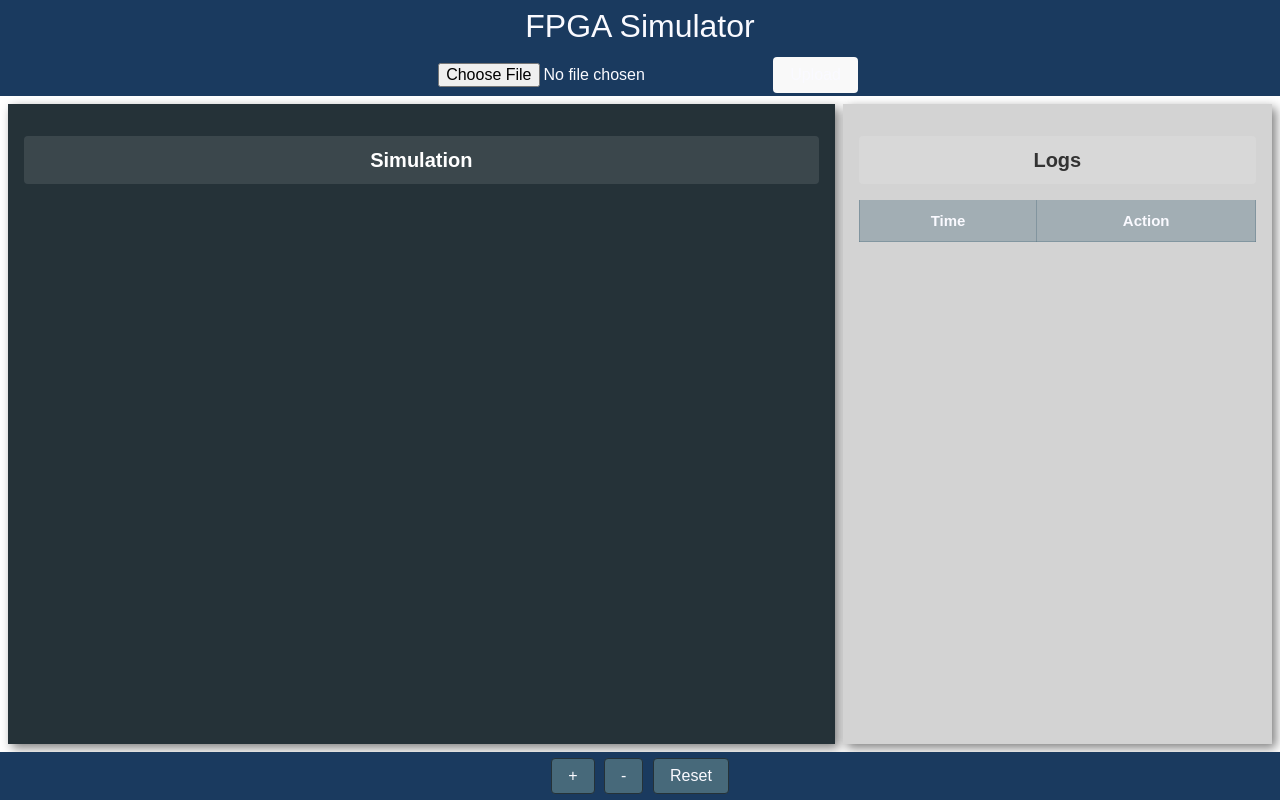
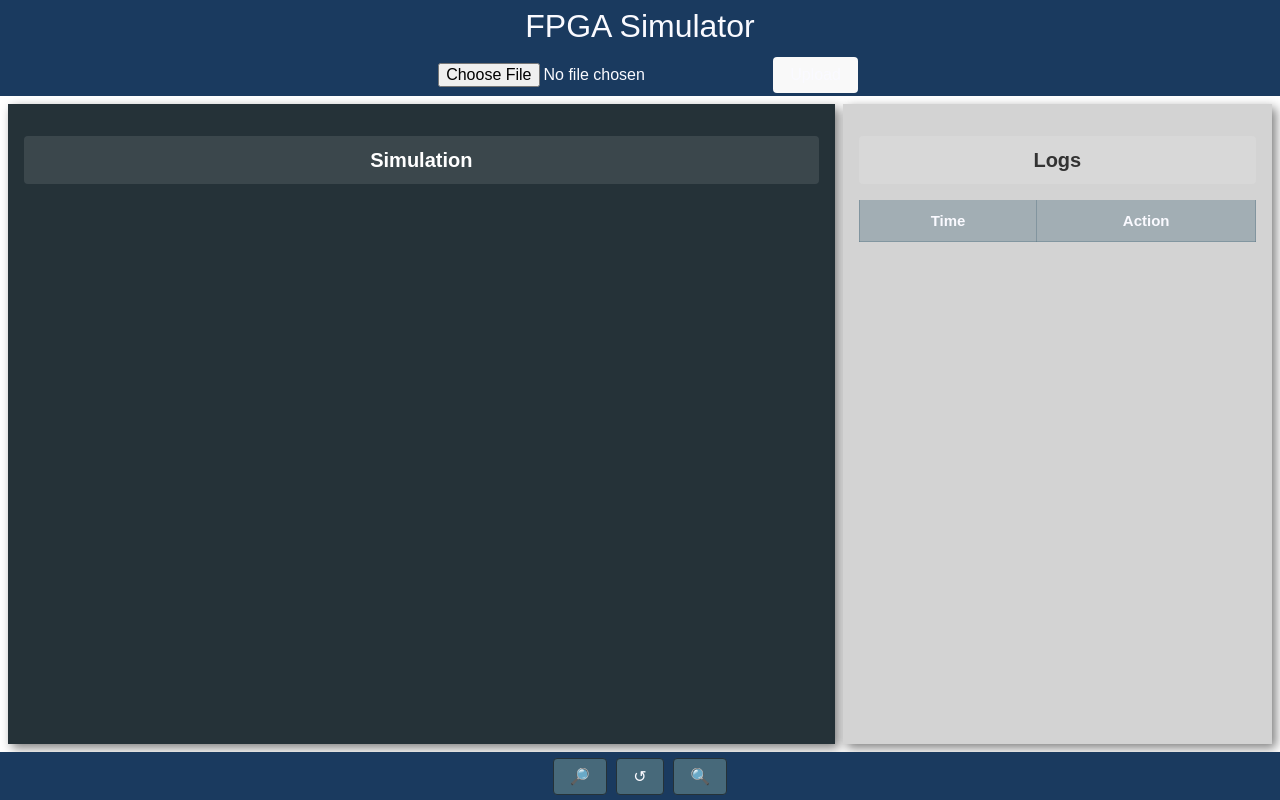
Before and after one commit to algosup/2024-2025-project-4-web-fpga-team-3, a React (Vite) app in the folder Web-FPGA/: page / in a window 1280 px wide. Built offline with nearby package versions, Linux system fonts and the light colour scheme.

Commit message:
footer / zoom edited to work properly

```diff
--- a/Web-FPGA/src/App.css
+++ b/Web-FPGA/src/App.css
@@ -155,7 +155,7 @@ body {
   padding-left: 0.5rem;
   padding-right: 0.5rem;
   gap: 0.5rem;
-  position: relative; /* Add this */
+  position: relative;
   z-index: 1;
 }
 
@@ -218,7 +218,7 @@ body {
   justify-content: center;
   align-items: center;
   font-weight: bold;
-  font-size: 0.80rem;
+  font-size: 0.8rem;
   overflow: hidden;
   text-overflow: ellipsis;
   word-break: break-word;
@@ -229,7 +229,7 @@ body {
   background-color: #d3d3d3;
   box-shadow: 4px 4px 10px rgba(0, 0, 0, 0.5);
   padding: 1rem;
-  position: relative; /* Add this */
+  position: relative;
   z-index: 2;
 }
 
--- a/Web-FPGA/src/App.jsx
+++ b/Web-FPGA/src/App.jsx
@@ -4,7 +4,6 @@ import transformData from "./services/Transform.js";
 import { enablePanning } from "./services/Simulator.js";
 import * as d3 from "d3";
 import "./App.css";
-
 
 function App() {
   const [file, setFile] = useState(null);
@@ -290,16 +289,26 @@ function App() {
         <div
           className="simulation-cube"
           ref={simulationCubeRef}
-      style={{ transform: `scale(${zoomLevel})`, transformOrigin: "center" }}
+          style={{
+            transform: `scale(${zoomLevel})`,
+            transformOrigin: "center",
+          }}
         >
           <h2>Simulation</h2>
 
-      <svg ref={svgRef} className="connections-layer" width="100%" height="100%">
-        <g transform={`scale(${zoomLevel})`} style={{ transformOrigin: "center" }}>
+          <svg
+            ref={svgRef}
+            className="connections-layer"
+            width="100%"
+            height="100%"
+          >
+            <g
+              transform={`scale(${zoomLevel})`}
+              style={{ transformOrigin: "center" }}
+            >
               {/* The wires will be drawn here */}
             </g>
           </svg>
-
 
           <div className="columns-container">
             {Object.keys(groupedNodes).map((type, idx) => (
@@ -342,40 +351,40 @@ function App() {
       <footer className="buttons-zoom">
         <button
           className="zoomButton"
-        onClick={() => setZoomLevel((prev) => Math.min(prev * 1.2, 1.3))}
-        data-tooltip="Zoom In"
-        aria-label="Zoom In"
+          data-tooltip="Zoom Out"
+          aria-label="Zoom Out"
+          onClick={() => setZoomLevel((prev) => Math.max(prev * 0.8, 0.8))}
         >
-        {"+"}
+          <span aria-hidden="true">&#128270;</span>
         </button>
-
         <button
           className="zoomButton"
-        onClick={() => setZoomLevel((prev) => Math.max(prev * 0.8, 0.8))}
-        data-tooltip="Zoom Out"
-        aria-label="Zoom Out"
-      >
-        {"-"}
-      </button>
-
-      <button
-        className="zoomButton"
+          data-tooltip="View Reset"
+          aria-label="Reset"
           onClick={() => {
             setZoomLevel(1); // Reset zoom level to 1
 
             const simulationCube = d3.select(simulationCubeRef.current);
             const svg = d3.select(svgRef.current);
-          const columnsContainer = simulationCube.select(".columns-container");
+            const columnsContainer =
+              simulationCube.select(".columns-container");
 
             // Reset panning offsets
             simulationCube.style("transform", "translate(0px, 0px)");
             svg.style("transform", "translate(0px, 0px)");
             columnsContainer.style("transform", "translate(0px, 0px)");
           }}
-        data-tooltip="Reset Zoom"
-        aria-label="Reset Zoom"
         >
-        {"Reset"}
+          <span aria-hidden="true">&#x21BA;</span>
+        </button>
+
+        <button
+          className="zoomButton"
+          data-tooltip="Zoom In"
+          aria-label="Zoom In"
+          onClick={() => setZoomLevel((prev) => Math.min(prev * 1.2, 1.3))}
+        >
+          <span aria-hidden="true">&#128269;</span>
         </button>
       </footer>
     </div>
```
Lines whose indentation alone changed are shown as unchanged.
